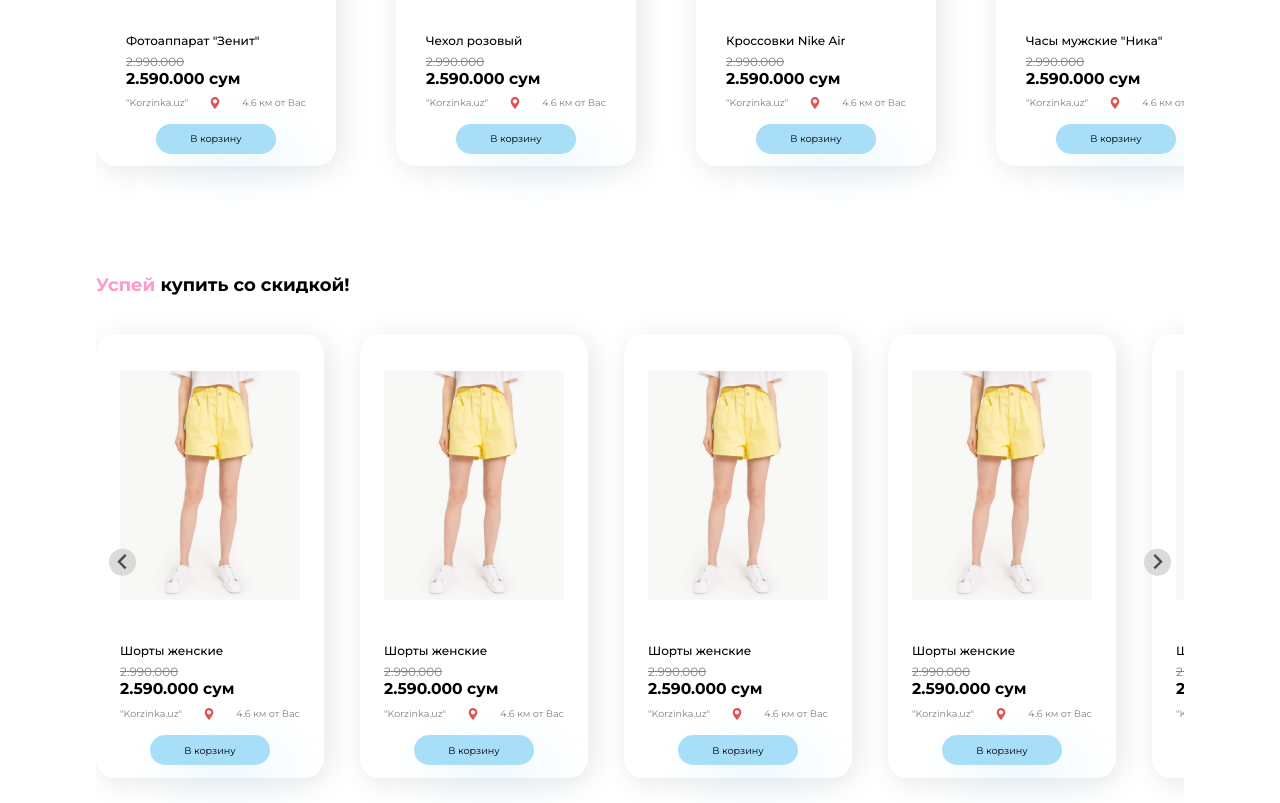
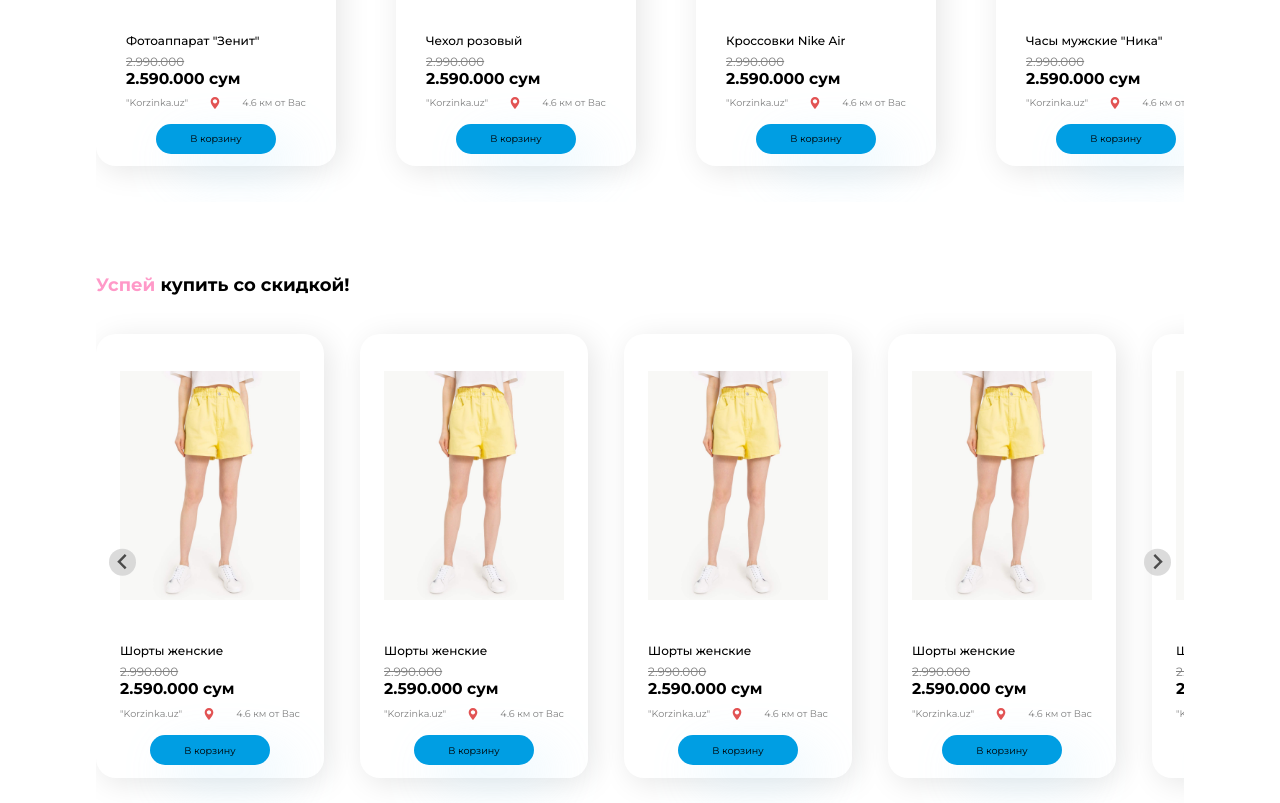
Before and after one commit to sei-so/wherebuy-site, a website: page index.html in a window 1280 px wide. Shown: the part 1477-2280 px from the top of the page. Drawn offline with Linux system fonts and the light colour scheme.

Commit message:
color testing

```diff
--- a/css/theming.sass
+++ b/css/theming.sass
@@ -1,9 +1,9 @@
 $primary-color: #66BFEC
-$bg-color: #F6F6FF
+$bg-color: #FF6A45
 $red: #FF99C8
 $yellow: #FCF6BD
 $green: #99EFBA
-$blue: #A9DEF9
+$blue: #009EE3
 $purple: #E4C1F9
 
 .red
```
Also changed, not shown: css/theming.css.
